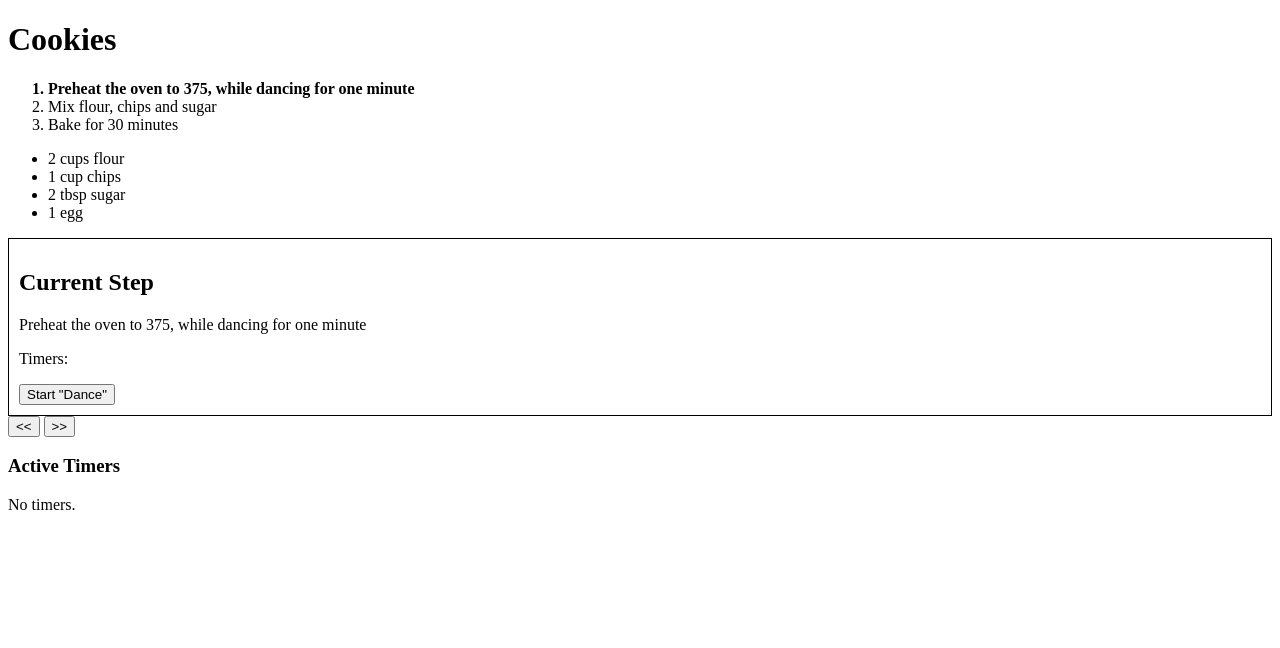
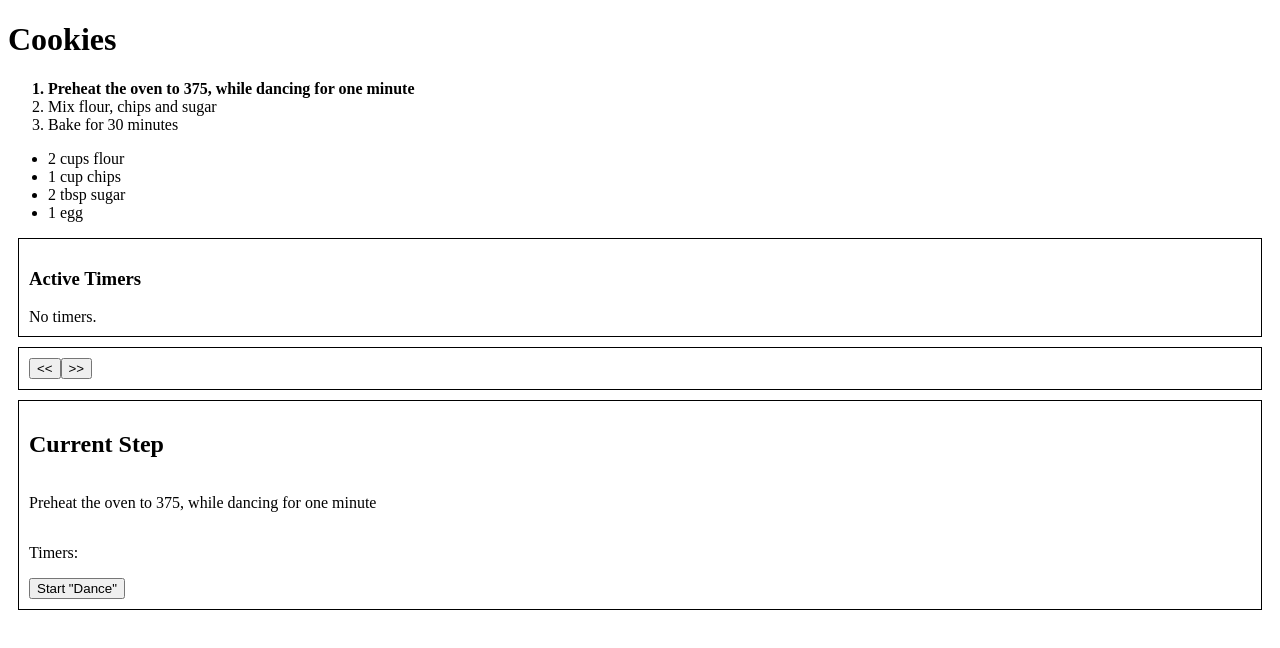
Before and after one commit to tuzmusic/recipe-helper-april-2020, a React (Create React App) app: page / in a window 1280 px wide. Shown: the top 648 px of the page. Built offline with nearby package versions, Linux system fonts and the light colour scheme.

Commit message:
render an actual timer

```diff
--- a/src/components/CookingActivity.tsx
+++ b/src/components/CookingActivity.tsx
@@ -1,15 +1,27 @@
-import React, { MouseEvent } from 'react'
+import React, { MouseEvent, useState } from 'react'
 import { CookingSessionState } from "../redux/state/stateMap";
 import { connect } from "react-redux";
 import { RootState } from "../redux/rootReducer";
 import { CookingTimer, Instruction } from "../models/Models";
 import { clearTimer, decStep, incStep, startTimer } from "../redux/cookingSessionSlice"
+import styled from "@emotion/styled";
+import Timer from 'react-compound-timer'
 
 type ClickHandler = (event: MouseEvent) => void
+const Section = styled.div({
+  border: 'solid black thin',
+  padding: 10,
+  margin: 10,
+  display: 'flex',
+  flexDirection: 'column'
+});
+const RowSection = styled(Section)({
+  flexDirection: 'row'
+});
 
 const CurrentStep = ({ step, startTimer }: { step: Instruction, startTimer: (t: CookingTimer) => void }) => {
   return (
-    <div style={ { border: "solid black thin", padding: 10 } }>
+    <Section>
       <h2>Current Step</h2>
       <p>{ step.text }</p>
       { step.timers.length > 0 && <div>
@@ -17,7 +29,7 @@ const CurrentStep = ({ step, startTimer }: { step: Instruction, startTimer: (t:
         { step.timers.map(timer =>
           <button onClick={ () => startTimer(timer) }>Start "{ timer.label }"</button>) }
       </div> }
-    </div>
+    </Section>
   )
 };
 
@@ -31,25 +43,48 @@ const CurrentStepContainer = connect(
 
 const StepControls = ({ incStep, decStep }: { incStep: ClickHandler, decStep: ClickHandler }) => {
   return (
-    <>
+    <RowSection>
       <button onClick={ decStep }>{ "<<" }</button>
       { " " }
       <button onClick={ incStep }>{ ">>" }</button>
-    </>
+    </RowSection>
   )
 };
 
 const StepControlsContainer = connect(null, { decStep, incStep })(StepControls);
 
 const ActiveTimers = ({ timers, clearTimer }: { timers: CookingTimer[], clearTimer: (t: CookingTimer) => void }) => {
-  return <div>
+  const [timerDone, setDone] = useState(false);
+  return <Section>
     <h3>Active Timers</h3>
     { !timers.length ? "No timers." : timers.map(timer =>
-      <div>{ timer.label }
-        <span onClick={ () => clearTimer(timer) }> [X]</span>
-      </div>
+      <Timer
+        direction="backward"
+        initialTime={ timer.durationSec * 1000 }
+        checkpoints={ [
+          {
+            time: 0,
+            callback: () => setDone(true)
+          }
+        ] }
+      >
+        { ({ start, stop, reset }) =>
+          <div style={ { display: 'flex' } }>
+            { timer.label }:
+            { timerDone ? "Done!" :
+              <>
+                <Timer.Minutes/>:
+                <Timer.Seconds formatValue={ (v: number) => `${ v }`.padStart(2, "0") }/>
+              </> }
+            <button onClick={ start }>Start</button>
+            <button onClick={ stop }>Stop</button>
+            <button onClick={ reset }>Reset</button>
+            <button onClick={ () => clearTimer(timer) }>Clear</button>
+          </div>
+        }
+      </Timer>
     ) }
-  </div>
+  </Section>
 };
 
 const ActiveTimersContainer = connect(
@@ -59,9 +94,9 @@ const ActiveTimersContainer = connect(
 
 const CookingActivity = (props: CookingSessionState) => {
   return <div>
+    <ActiveTimersContainer/>
+    <StepControlsContainer/>
     <CurrentStepContainer/>
-    <StepControlsContainer/>
-    <ActiveTimersContainer/>
   </div>
 };
 const CookingActivityContainer = connect((state: RootState) => state.cookingSession)(CookingActivity);
--- a/src/data/sampleRecipes.ts
+++ b/src/data/sampleRecipes.ts
@@ -11,7 +11,7 @@ export const cookies = () => {
   ].map(i => new Ingredient(i));
 
   const basicStep = new Instruction("Preheat the oven to 375, while dancing for one minute");
-  basicStep.timers.push(new CookingTimer(60, "Dance"));
+  basicStep.timers.push(new CookingTimer(5, "Dance"));
 
   const ingStep = new Instruction("Mix flour, chips and sugar");
   const timeStep = new Instruction("Bake for 30 minutes");
```
